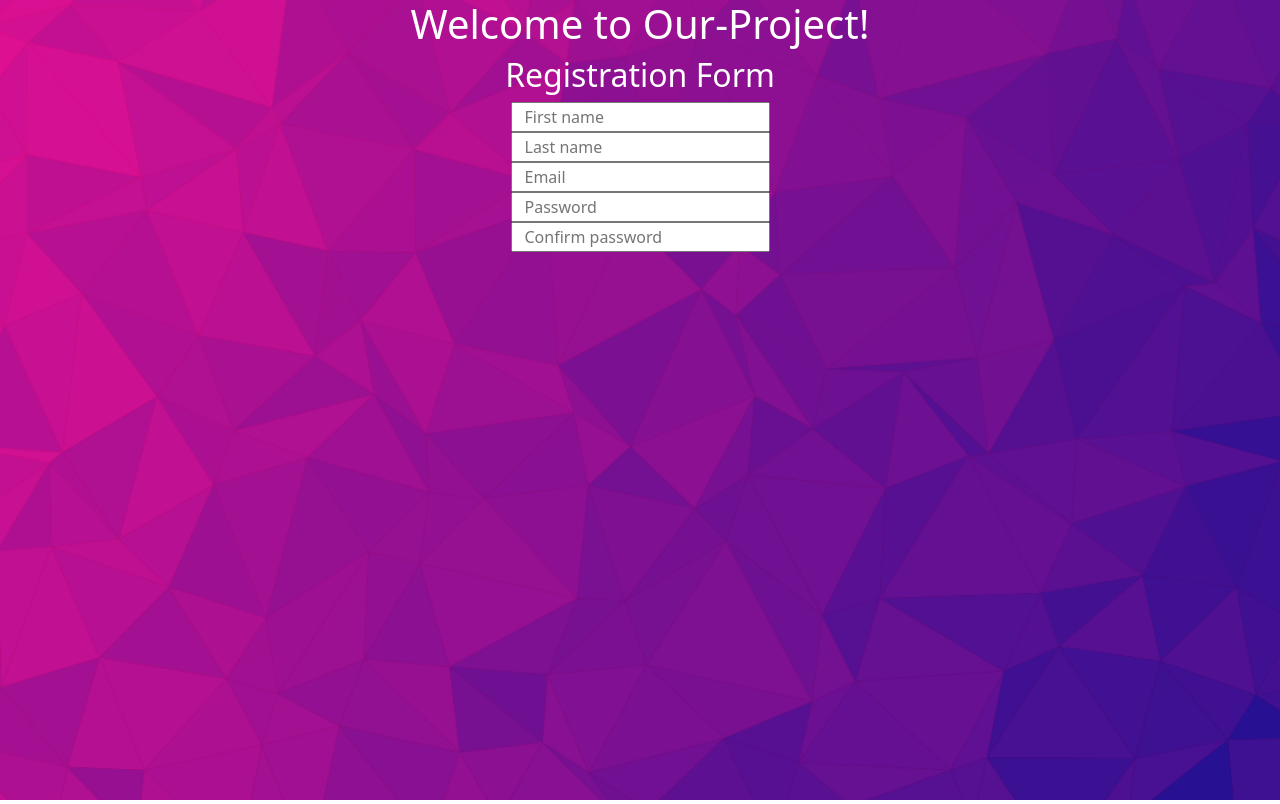
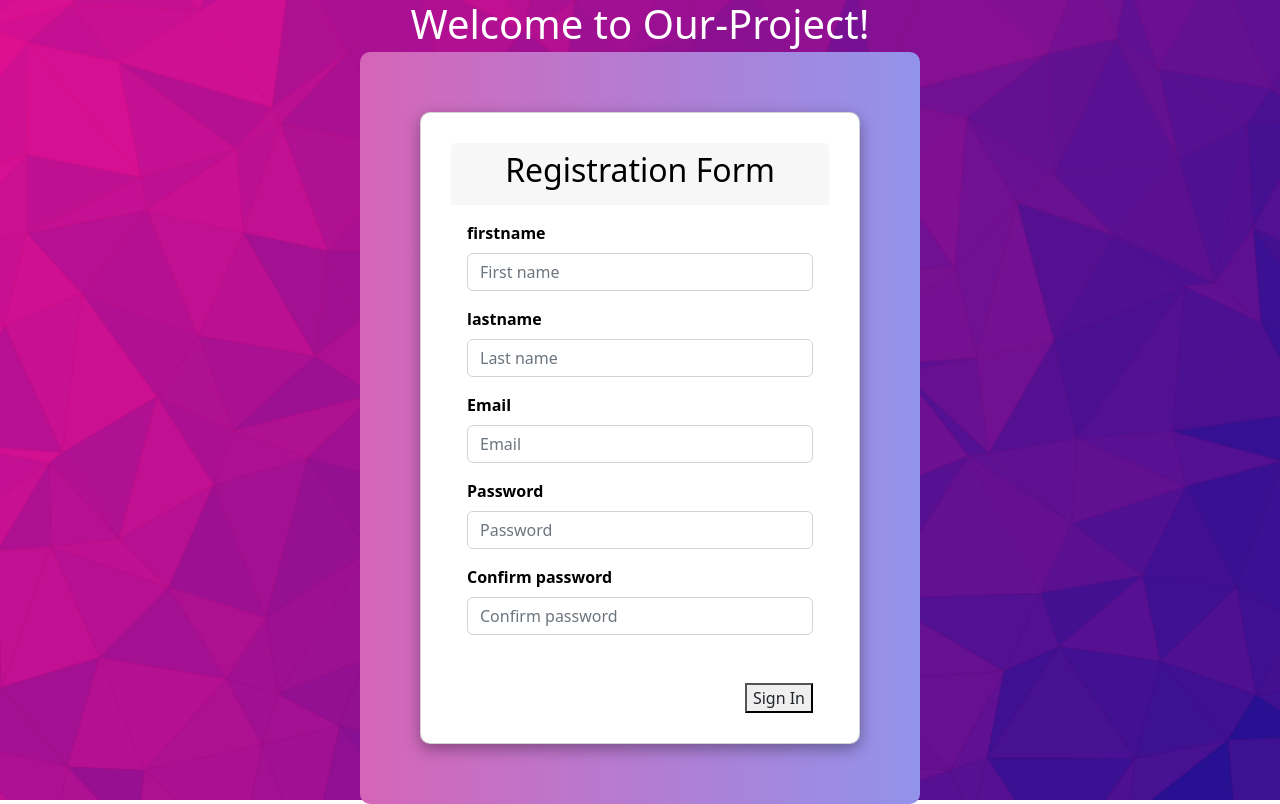
Before and after one commit to MedRiadh1/projet-stage-ete, an Angular app: page /signUp in a window 1280 px wide. Built offline with nearby package versions, Linux system fonts and the light colour scheme.

Commit message:
fourth commit

```diff
--- a/src/app/app-routing.module.ts
+++ b/src/app/app-routing.module.ts
@@ -8,6 +8,9 @@ const routes: Routes = [
     path: 'auth',
     loadChildren: () => import('./authentification/authentification.module').then(m => m.AuthentificationModule)
   },
+  {path: '', redirectTo: '/signUp', pathMatch: 'prefix'},
+  { path: '',   redirectTo: '/signIn', pathMatch: 'prefix' }
+
 ];
 @NgModule({
   imports: [RouterModule.forRoot(routes)],
--- a/src/app/authentification/authentification-routing.module.ts
+++ b/src/app/authentification/authentification-routing.module.ts
@@ -11,7 +11,6 @@ const routes: Routes = [
     {path: 'signIn', component: SignInComponent},
     {path: 'signUp', component: SignUpComponent}
   ]},
-  {path: '', redirectTo: '/signIn', pathMatch: 'full'},
   {path: '**', component: PageNotFoundComponent}
 
 ];
--- a/src/app/authentification/authentification/authentification.component.ts
+++ b/src/app/authentification/authentification/authentification.component.ts
@@ -12,13 +12,4 @@ export class AuthentificationComponent implements OnInit {
 
   ngOnInit(): void {
   }
-
-  showSignIn(){
-    this.router.navigate(['signIn'], {relativeTo: this.route});
-  }
-
-  showSignUp(){
-    this.router.navigate(['signUp'], {relativeTo: this.route});
-  }
-
 }
--- a/src/app/authentification/sign-in/sign-in.component.ts
+++ b/src/app/authentification/sign-in/sign-in.component.ts
@@ -24,6 +24,7 @@ export class SignInComponent implements OnInit {
   submit() {
     console.log(this.logInForm.value);
   }
+
   showSignUp(){
     this.router.navigate(['signUp'], {relativeTo: this.route});
   }
--- a/src/app/authentification/sign-up/sign-up.component.css
+++ b/src/app/authentification/sign-up/sign-up.component.css
@@ -0,0 +1,38 @@
+h2{
+    color: black;
+    text-align: center;
+}
+
+.card-body{
+    text-align: center;
+}
+
+label{
+    color: black;
+}
+
+button{
+    color: black    ;
+}
+
+.gradiantClass {
+    padding: 60px;
+    background: linear-gradient(to right, #D665B8 , #9293EB);
+    border-radius: 10px;
+}
+
+.modalDialog{
+    align-items: center;
+    display: flex;
+    max-width: 560px;
+    justify-content: center;
+    margin: auto;
+    height: calc(100% - 56px);
+}
+
+.card {
+    padding: 30px;
+    box-shadow: rgba(0, 0, 0, 0.35) 0px 5px 15px;
+    border-radius: 10px;
+    width: 100%;
+}
--- a/src/app/authentification/sign-up/sign-up.component.html
+++ b/src/app/authentification/sign-up/sign-up.component.html
@@ -1,29 +1,42 @@
-<div>
-    <h2 style="text-align: center;">Registration Form</h2>
-
-    <div  class="d-flex h-100 align-items-center justify-content-center">
-      <form [formGroup]="registrationForm" d-flex h-100 align-items-center justify-content-center>
-
-            <div class="row">
-                  <input type="text" formControlName="firstName" placeholder="First name" aria-label="First name">
+<div class="modalDialog">
+      <div class="gradiantClass w-100">
+            <div class="card">
+                  <div class="card-header border-0">
+                        <h2>Registration Form</h2>
                   </div>
 
-            <div class="row">
-                  <input type="text" formControlName="lastName" placeholder="Last name" aria-label="Last name">
+                <div  class="card-body border-0">
+                  <form [formGroup]="registrationForm">
+
+                        <div class="d-flex align-items-start flex-column mb-3">
+                              <label class="form-label fw-semibold">firstname</label>
+                              <input formControlName="firstName" placeholder="First name" class="form-control" type="text">
                         </div>
 
-            <div class="row">
-                <input type="email" formControlName="email" placeholder="Email" aria-label="Email">
+                        <div class="d-flex align-items-start flex-column mb-3">
+                              <label class="form-label fw-semibold">lastname</label>
+                              <input formControlName="lastName" placeholder="Last name" class="form-control" type="text">
                         </div>
 
-          <div class="row">
-                <input type="text" formControlName="password" placeholder="Password" aria-label="Password">
+                        <div class="d-flex align-items-start flex-column mb-3">
+                              <label class="form-label fw-semibold">Email</label>
+                              <input type="email" formControlName="email" placeholder="Email" class="form-control" type="email">
                       </div>
 
-          <div class="row">
-               <input type="text" formControlName="confirmPassword" placeholder="Confirm password" aria-label="Confirm password">
+                      <div class="d-flex align-items-start flex-column mb-3">
+                        <label class="form-label fw-semibold">Password</label>
+                        <input formControlName="password" placeholder="Password" class="form-control" type="password">
+                      </div>
+
+                      <div class="d-flex align-items-start flex-column mb-3">
+                        <label class="form-label fw-semibold">Confirm password</label>
+                        <input formControlName="confirmPassword" placeholder="Confirm password"class="form-control" type="password">
                       </div>
                     </form>
                   </div>
-
+                  <div class="d-flex justify-content-end mt-3 px-3">
+                        <button (click)="showSignIn()" class="text-dark">Sign In</button>
                   </div>
+            </div>
+      </div>
+</div>
--- a/src/app/authentification/sign-up/sign-up.component.ts
+++ b/src/app/authentification/sign-up/sign-up.component.ts
@@ -1,6 +1,8 @@
 import { Component, OnInit } from '@angular/core';
 import { FormControl, FormGroup } from '@angular/forms';
 import { Validators } from '@angular/forms';
+import { ActivatedRoute, Router } from '@angular/router';
+import { SignInComponent } from '../sign-in/sign-in.component';
 
 
 @Component({
@@ -20,9 +22,14 @@ export class SignUpComponent implements OnInit {
 
   name = new FormControl('');
 
-  constructor() { }
+  constructor(private route:ActivatedRoute, private router:Router) { }
 
   ngOnInit(): void {
   }
 
+  showSignIn(){
+
+    this.router.navigate(['signIn']);
+  }
+
 }
```
Lines whose indentation alone changed are shown as unchanged.
